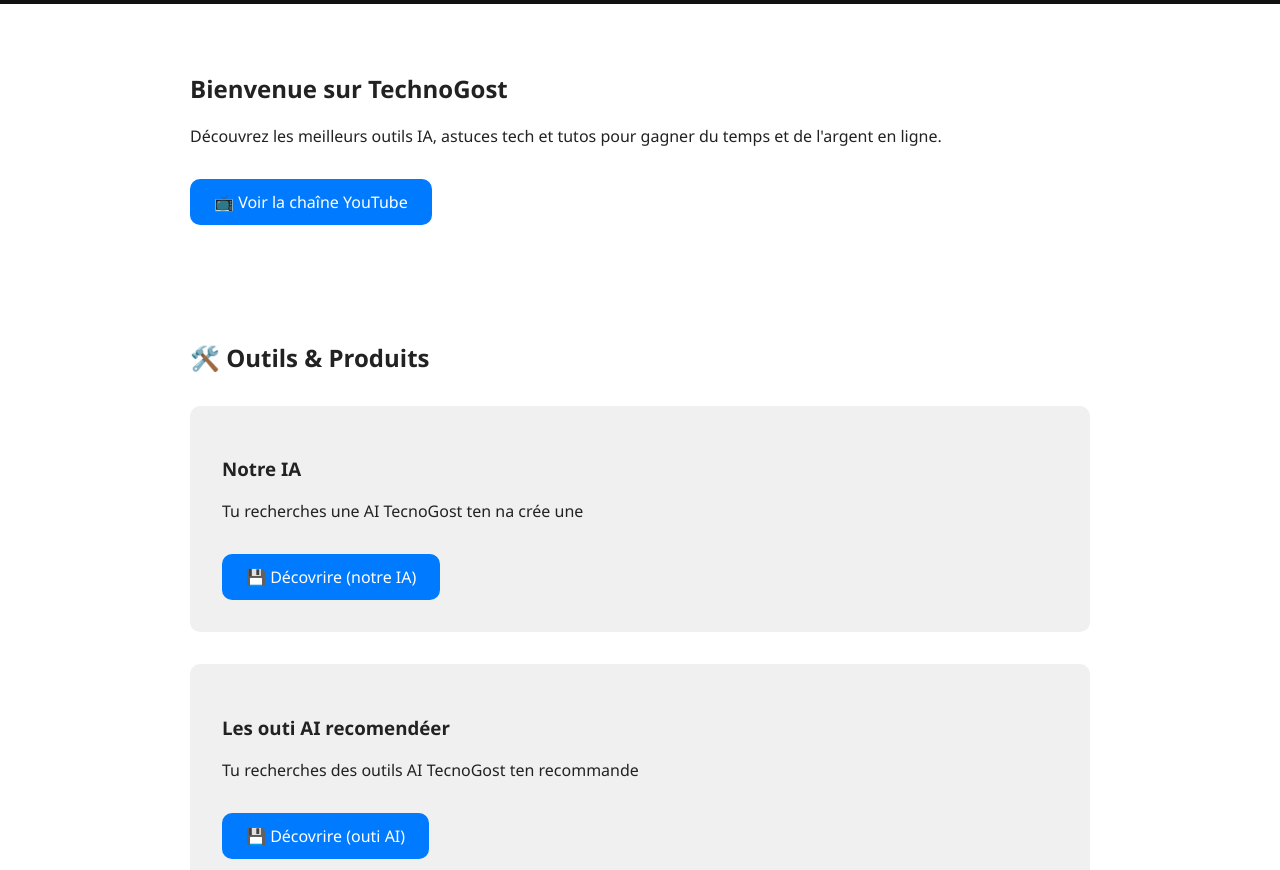
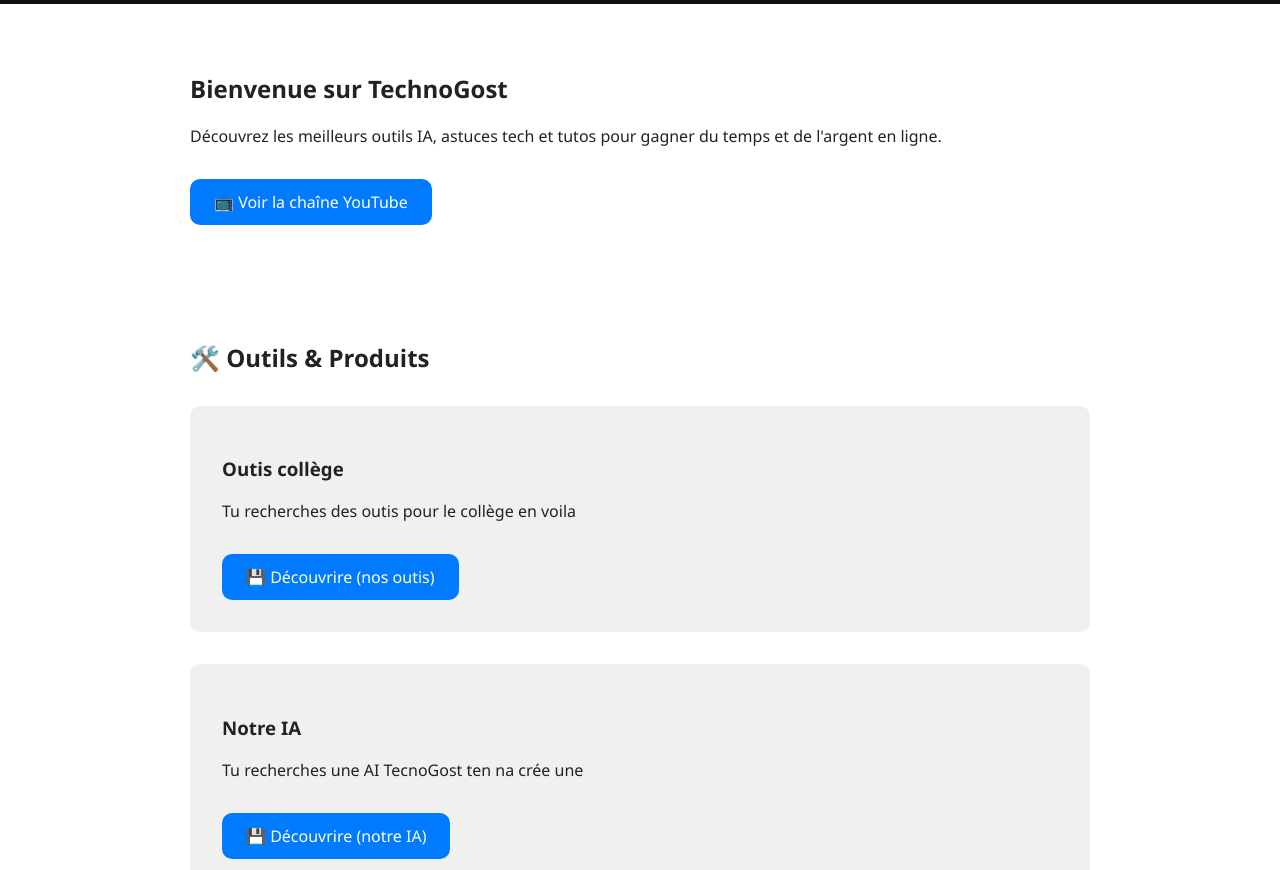
Before and after one commit to Arthur-TD49/TechnoGost-site, a plain HTML site: page index.html in a window 1280 px wide. Shown: the part 82-952 px from the top of the page. Drawn offline with Linux system fonts and the light colour scheme.

Commit message:
Add files via upload

```diff
--- a/index.html
+++ b/index.html
@@ -45,15 +45,21 @@
     <h2>🛠️ Outils & Produits</h2>
 
       <div class="product-card">
+      <h3>Outis collège</h3>
+      <p>Tu recherches des outis pour le collège en voila</p>
+      <a href="Appcollège.html" class="btn">💾 Découvrire (nos outis)</a>
+    </div>
+
+      <div class="product-card">
       <h3>Notre IA</h3>
       <p>Tu recherches une AI TecnoGost ten na crée une</p>
-      <a href="AI.html" class="btn">💾 Décovrire (notre IA)</a>
+      <a href="AI.html" class="btn">💾 Découvrire (notre IA)</a>
     </div>
 
       <div class="product-card">
       <h3>Les outi AI recomendéer</h3>
       <p>Tu recherches des outils AI TecnoGost ten recommande</p>
-      <a href="page_outils_recommandes.html" class="btn">💾 Décovrire (outi AI)</a>
+      <a href="page_outils_recommandes.html" class="btn">💾 Découvrire (outi AI)</a>
     </div>
 
     <div class="product-card">
```
